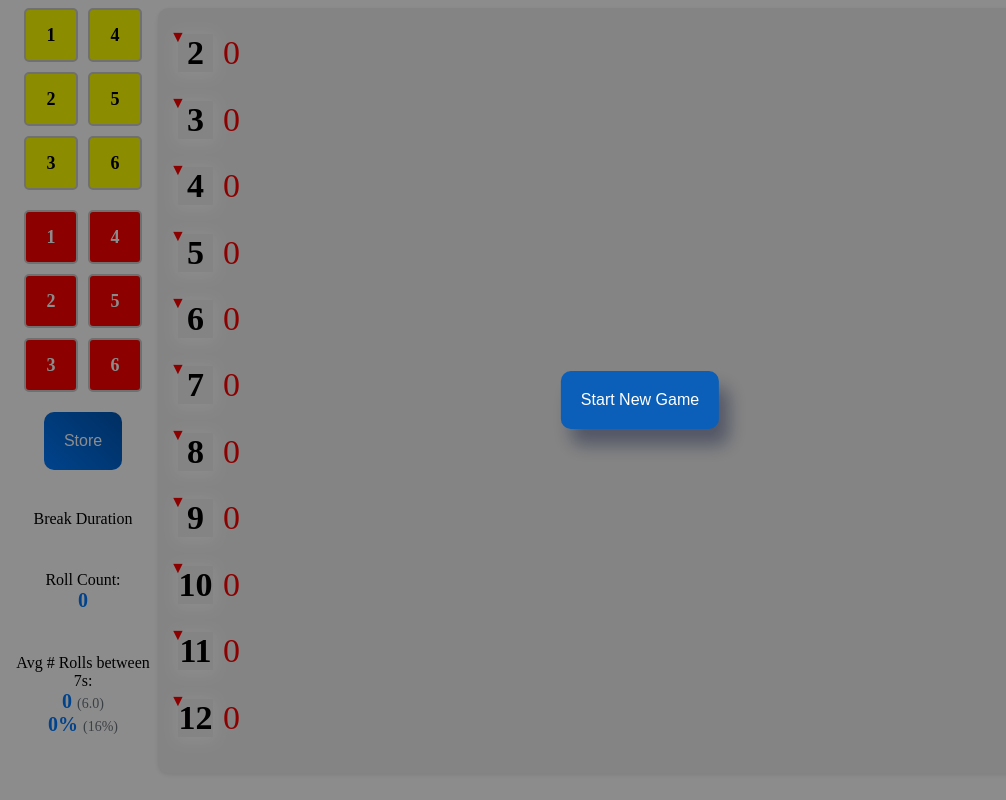
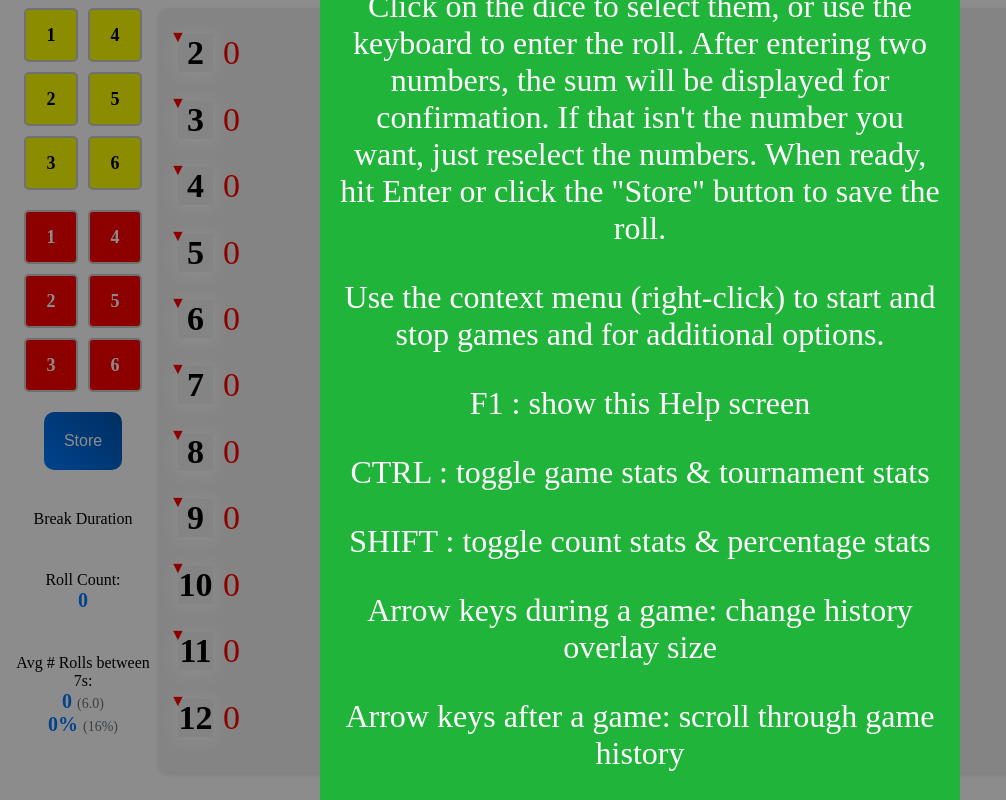
Before and after one commit to BobaZeke/Dice-Stats, an Angular app: page / in a window 1280 px wide. Shown: the whole page, without its empty margins (0-1006 px from the left). Built offline with nearby package versions, Linux system fonts and the light colour scheme.

Commit message:
- default to show help page at start - updated help info - update bump sound @ CTRL & SHIFT click

```diff
--- a/src/app/app.component.css
+++ b/src/app/app.component.css
@@ -380,6 +380,7 @@ html {
 .help-dialog {
   z-index: 2000;
   background-color: #21b43a;
+  font-size: 2em;
 }
 
 /* Menu container */
--- a/src/app/app.component.html
+++ b/src/app/app.component.html
@@ -206,6 +206,9 @@
     <p>F1 : show this Help screen</p>
     <p>CTRL : toggle game stats & tournament stats</p>
     <p>SHIFT : toggle count stats & percentage stats</p>
+    <p>Arrow keys during a game: change history overlay size</p>
+    <p>Arrow keys after a game: scroll through game history</p>
+    <p>While paused, use mouse scroll to change screen opacity</p>
     <button (click)="showHelpDialog = false">Close</button>
   </div>
 </div>
--- a/src/app/app.component.ts
+++ b/src/app/app.component.ts
@@ -100,7 +100,7 @@ export class AppComponent implements OnInit, AfterViewInit {
 
   public barParentWidth: number = 1; // Default value to prevent division by zero
 
-  public showHelpDialog: boolean = false; // Flag to control the visibility of the help popup
+  public showHelpDialog: boolean = true; // Flag to control the visibility of the help popup
 
   public tooltipDice: string = "Select a die";
   public tooltipBar: string = "Frequency of this number rolling";
@@ -350,6 +350,7 @@ export class AppComponent implements OnInit, AfterViewInit {
   @HostListener('document:click', ['$event'])
   onDocumentClick(event: MouseEvent): void {
     this.showContextMenu = false;
+    this.showHelpDialog = false;
 
     if (this.skipNext) {
       this.skipNext = false;
@@ -409,6 +410,7 @@ export class AppComponent implements OnInit, AfterViewInit {
     }
 
     if (event.key == 'Escape' && this.showHelpDialog) {
+      if (this.userSettings.playSounds) this.soundService.playSoundEscape();
       this.showHelpDialog = false; // Close the help dialog
       return;
     }
```
Also changed, not shown: 1 other file (tests, documents, lock files or other folders).
